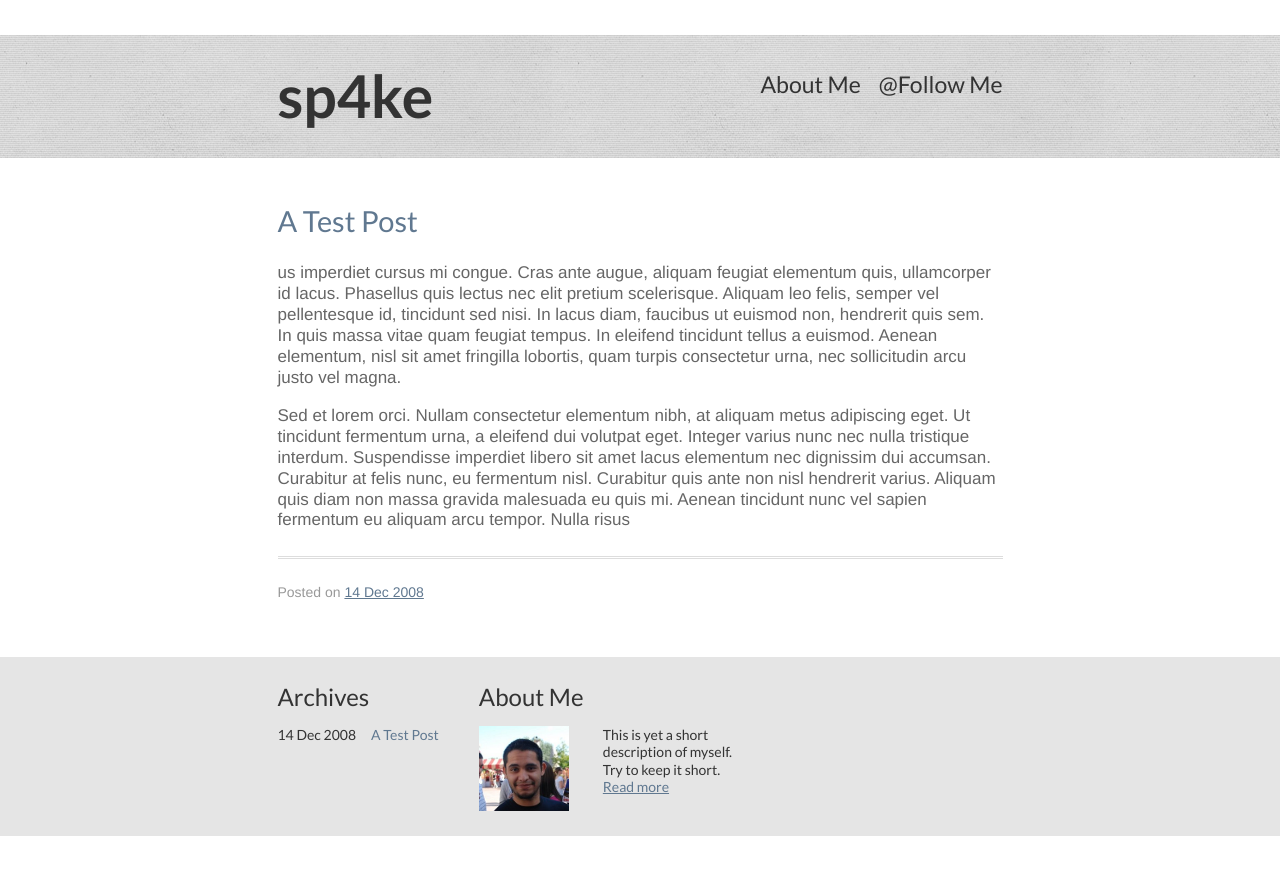
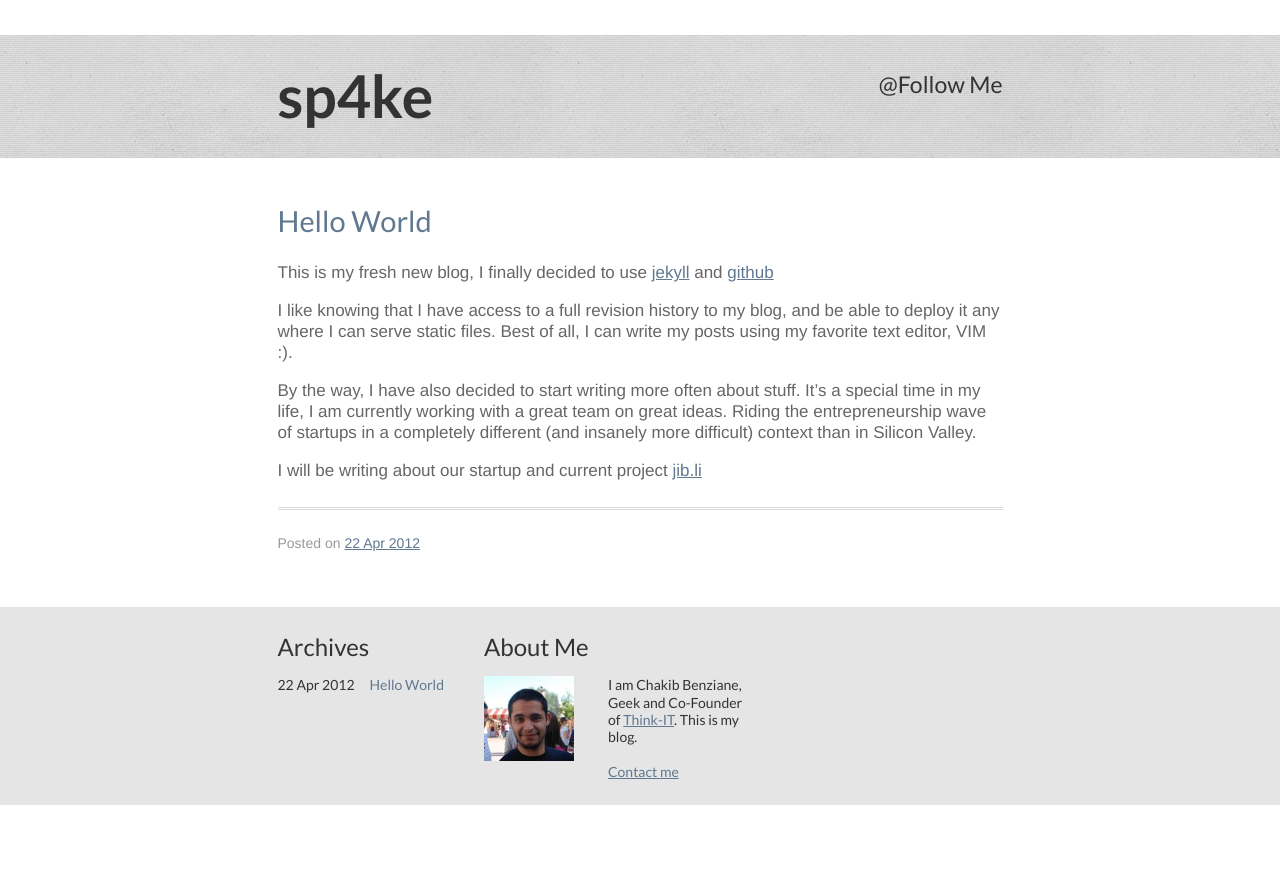
Before and after one commit to blob42/oldblog, a Jekyll site: the page built from index.html, in a window 1280 px wide. Shown: the top 875 px of the page. Built offline with Jekyll 4.4.1, drawn with Linux system fonts in a browser that asks for light colours; Markdown is read by kramdown in place of the engine named in the settings.

Commit message:
Hello World post

```diff
--- a/_layouts/default.html
+++ b/_layouts/default.html
@@ -21,7 +21,7 @@
             <div class="inner">
                 <ul>
                     <li><a href="http://www.twitter.com/sp4ke">@Follow Me</a></li>
-                    <li><a href="/about/">About Me</a></li>
+                    <!-- <li><a href="/about/">About Me</a></li> -->
                 </ul>
                 <h1><a href="/">sp4ke</a></h1>
                 <h2></h2>
@@ -53,7 +53,8 @@
 
                     <a href="/about/"><img src="/img/me3.png" alt="ME" /></a>
                     <div class="description">
-                        This is yet a short description of myself. Try to keep it short. <a href="/about/">Read more</a>
+                      I am Chakib Benziane, Geek and Co-Founder of <a href="http://i-think-it.com">Think-IT</a>. This is my blog.<br /><br />
+                      <a href="mailto:chakib.benz@gmail.com">Contact me</a>
                     </div>
                 </div>
             </div>
--- a/_posts/2008-12-14-a-test-post.markdown
+++ /dev/null
@@ -1,8 +0,0 @@
----
-layout: post
-title: A Test Post
----
-
-us imperdiet cursus mi congue. Cras ante augue, aliquam feugiat elementum quis, ullamcorper id lacus. Phasellus quis lectus nec elit pretium scelerisque. Aliquam leo felis, semper vel pellentesque id, tincidunt sed nisi. In lacus diam, faucibus ut euismod non, hendrerit quis sem. In quis massa vitae quam feugiat tempus. In eleifend tincidunt tellus a euismod. Aenean elementum, nisl sit amet fringilla lobortis, quam turpis consectetur urna, nec sollicitudin arcu justo vel magna.
-
-Sed et lorem orci. Nullam consectetur elementum nibh, at aliquam metus adipiscing eget. Ut tincidunt fermentum urna, a eleifend dui volutpat eget. Integer varius nunc nec nulla tristique interdum. Suspendisse imperdiet libero sit amet lacus elementum nec dignissim dui accumsan. Curabitur at felis nunc, eu fermentum nisl. Curabitur quis ante non nisl hendrerit varius. Aliquam quis diam non massa gravida malesuada eu quis mi. Aenean tincidunt nunc vel sapien fermentum eu aliquam arcu tempor. Nulla risus
--- /dev/null
+++ b/_posts/2012-04-22-hello-world.markdown
@@ -0,0 +1,17 @@
+---
+layout: post
+title: Hello World
+---
+
+This is my fresh new blog, I finally decided to use [jekyll](https://github.com/mojombo/jekyll)
+and [github](http://pages.github.com/)
+
+I like knowing that I have access to a full revision history to my blog, and be able
+to deploy it any where I can serve static files. Best of all, I can write my posts using my favorite
+text editor, VIM :).
+
+By the way, I have also decided to start writing more often about stuff.
+It's a special time in my life, I am currently working with a great team on great ideas.
+Riding the entrepreneurship wave of startups in a completely different (and insanely more difficult) context than in Silicon Valley.
+
+I will be writing about our startup and current project [jib.li](http://jib.li)
--- a/about.html
+++ b/about.html
@@ -3,9 +3,9 @@ layout: page
 title: About Me
 ---
 
-<div class="my_pic">
-    <img src="/images/me.png">
-</div>
+<!-- <div class="my_pic"> -->
+<!--     <img src="/images/me.png"> -->
+<!-- </div> -->
 
 <div class="about_head">
     <p>us imperdiet cursus mi congue. Cras ante augue, aliquam feugiat elementum quis, ullamcorper id lacus. Phasellus quis lectus nec elit pretium scelerisque. Aliquam leo felis, semper vel pellentesque id, tincidunt sed nisi. In lacus diam, faucibus ut euismod non, hendrerit quis sem. In quis massa vitae quam feugiat tempus. In eleifend tincidunt tellus a euismod. Aenean elementum, nisl sit amet fringilla lobortis, quam turpis consectetur urna, nec sollicitudin arcu justo vel magna.
```
Also changed, not shown: 1 other file.
